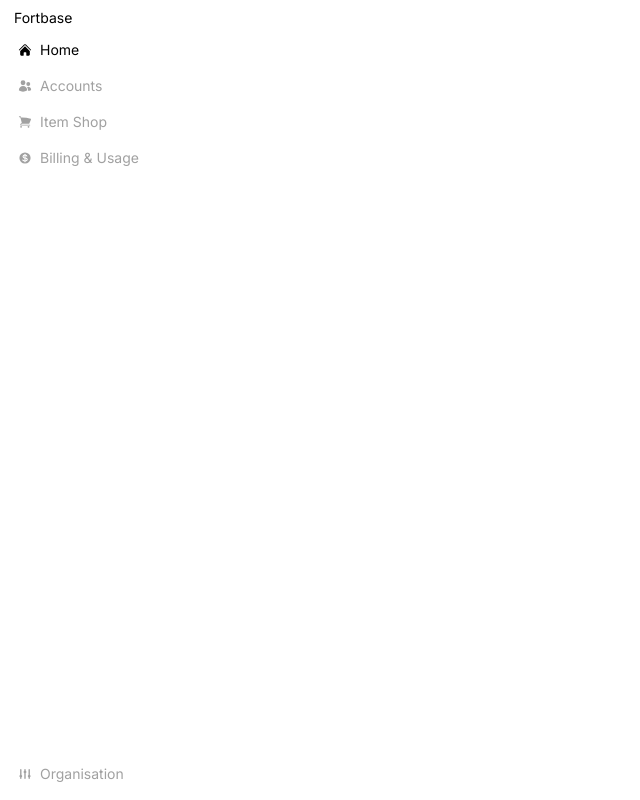
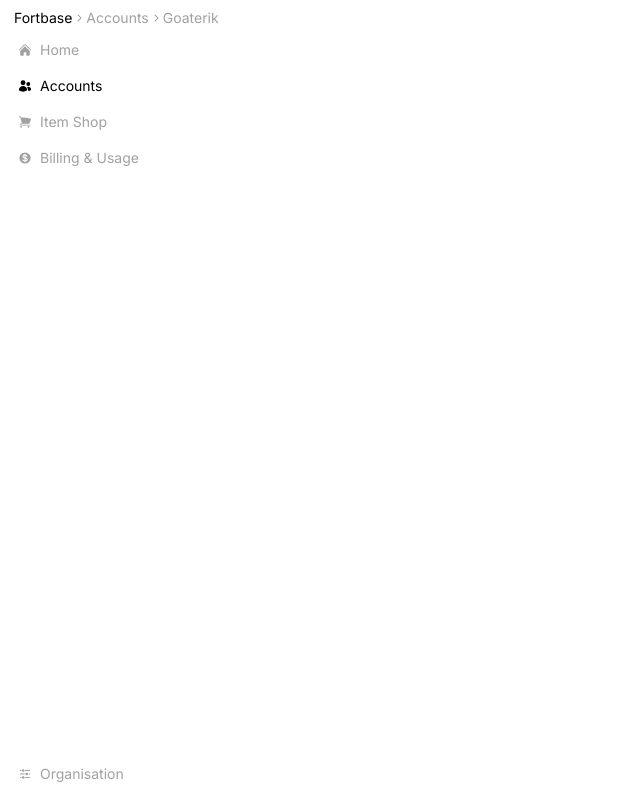
Before and after one commit to ectrc/fortbase, a React (Vite) app: page / in a window 1280 px wide. Shown: the whole page, without its empty margins (0-640 px from the left). Built offline with nearby package versions, Linux system fonts and the light colour scheme.

Commit message:
bread crumb example

```diff
--- a/src/pages/dashboard_pco.tsx
+++ b/src/pages/dashboard_pco.tsx
@@ -1,21 +1,38 @@
 import type React from "react";
-import { HiAdjustments } from "react-icons/hi";
+
 import {
   HiMiniCurrencyDollar,
   HiHome,
   HiShoppingCart,
   HiUsers,
+  HiMiniChevronRight,
+  HiAdjustmentsHorizontal,
 } from "react-icons/hi2";
 
 const DashboardPocPage = () => {
   return (
     <div className="w-full h-full flex flex-col items-center">
       <div className="h-full w-full flex flex-col gap-2 p-2.5">
-        <span className="font-normal text-sm leading-4 px-1">Fortbase</span>
+        <div className="flex flex-row items-center px-1">
+          <span className="font-normal text-sm leading-4">Fortbase</span>
+          <span className="text-fg-3">
+            <HiMiniChevronRight className="h-3.5 w-3.5" />
+          </span>
+          <span className="font-normal text-sm leading-3 text-fg-3 cursor-pointer hover:text-fg-2 hover:underline">
+            Accounts
+          </span>
+          <span className="text-fg-3">
+            <HiMiniChevronRight className="h-3.5 w-3.5" />
+          </span>
+          <span className="font-normal text-sm leading-3 text-fg-3 cursor-pointer hover:text-fg-2 hover:underline">
+            Goaterik
+          </span>
+        </div>
+
         <div className="bg-main-1 w-full h-full flex flex-row justify-center gap-2 ">
           <div className="flex flex-col gap-1 w-50 min-w-50 rounded-xl">
-            <Button selected title="Home" pre_child={<HiHome />} />
-            <Button title="Accounts" pre_child={<HiUsers />} />
+            <Button title="Home" pre_child={<HiHome />} />
+            <Button selected title="Accounts" pre_child={<HiUsers />} />
             <Button title="Item Shop" pre_child={<HiShoppingCart />} />
             <Button
               title="Billing & Usage"
@@ -24,7 +41,10 @@ const DashboardPocPage = () => {
 
             <div className="mt-auto" />
 
-            <Button title="Organisation" pre_child={<HiAdjustments />} />
+            <Button
+              title="Organisation"
+              pre_child={<HiAdjustmentsHorizontal />}
+            />
           </div>
           <div className="rounded-xl flex-1 min-w-0 bg-surface"></div>
         </div>
@@ -42,7 +62,7 @@ type ButtonProps = {
 const Button = (props: ButtonProps) => {
   return (
     <button
-      className={`flex flex-row items-center px-2 py-2 gap-2 w-full rounded-xl cursor-pointer text-sm leading-4 ${props.selected ? "bg-surface text-fg-1" : "hover:bg-surface-1 text-fg-3"}`}
+      className={`flex flex-row items-center px-2 py-2 gap-2 h-8 min-w-8 w-full rounded-xl cursor-pointer text-sm leading-4 ${props.selected ? "bg-surface text-fg-1" : "hover:bg-surface-1 text-fg-3"}`}
       role="button"
     >
       {props.pre_child}
```
